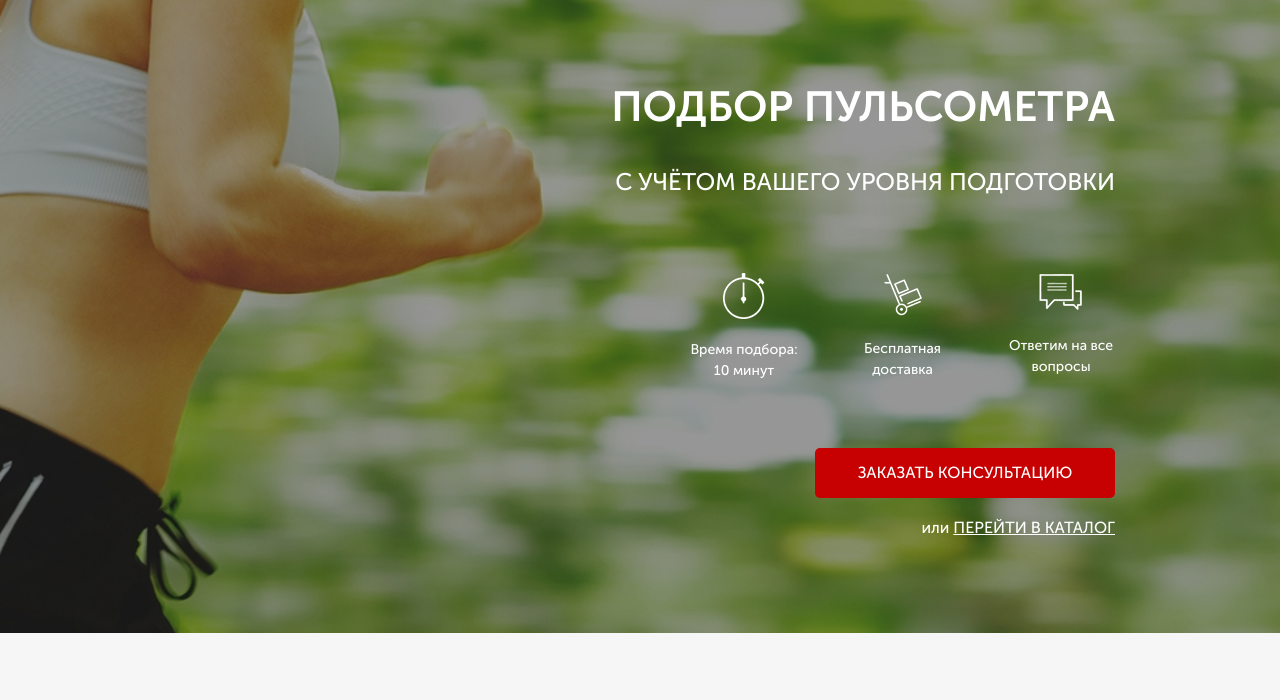
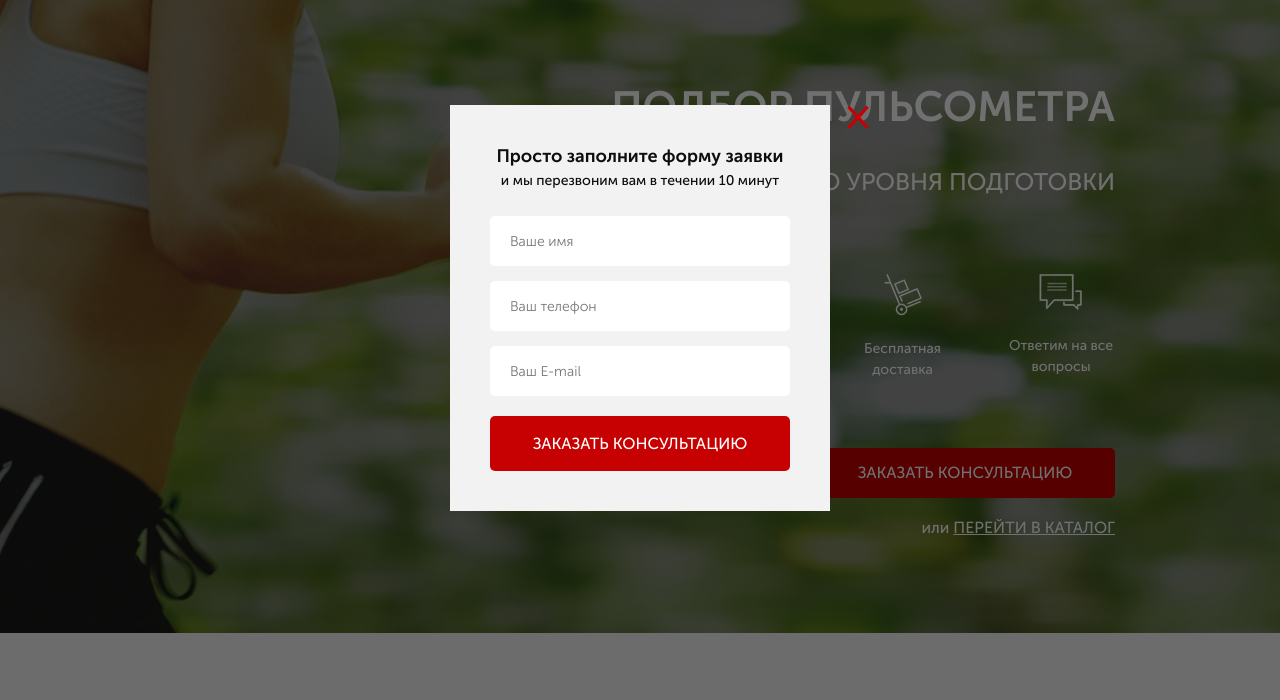
Before and after one commit to d3rry/RunSmart, a website: page src/index.html in a window 1280 px wide. Both pictures are taken after a click on the button "ЗАКАЗАТЬ ЗВОНОК". Shown: the part 92-792 px from the top of the page. Drawn offline with nearby package versions, Linux system fonts and the light colour scheme.

Commit message:
added modal windows

```diff
--- a/src/index.html
+++ b/src/index.html
@@ -25,7 +25,7 @@
                     <a href='tel:+74999228974' class="header__phone">
                         +7 (499) 922-89-74
                     </a>
-                    <button class="button">заказать звонок</button>
+                    <button data-modal="consultation" class="button">заказать звонок</button>
                 </div>
             </header>
             <div class="promo__wrapper">
@@ -48,7 +48,7 @@
                         на все вопросы
                     </div>
                 </div>
-                <button class="button button_main">заказать кОНСУЛЬТАЦИЮ</button>
+                <button data-modal="consultation" class="button button_main">заказать кОНСУЛЬТАЦИЮ</button>
                 <div class="promo__link">
                     или
                     <a href="#">ПЕРЕЙТИ В КАТАЛОГ</a>
@@ -152,7 +152,7 @@
                     <div class="catalog-item__wrapper">
                         <div class="catalog-item__content catalog-item__content_active">
                             <img src="img/pulsometr.png" alt="pulsometr" class="catalog-item__img">
-                            <div class="catalog-item__subtitle">Пульсометр Polar FT1</div>
+                            <div class="catalog-item__subtitle">Пульсометр Polar FT2</div>
                             <div class="catalog-item__descr">Для первых шагов в тренировках, основанных на сердечном ритме</div>
                             <a href="" class="catalog-item__link">ПОДРОБНЕЕ</a>
                         </div>
@@ -167,8 +167,8 @@
                     <hr>
                     <div class="catalog-item__footer">
                         <div class="catalog-item__prices">
-                            <div class="catalog-item__old-price">4 750 руб.</div>
-                            <div class="catalog-item__price">4 500 руб.</div>
+                            <div class="catalog-item__old-price">4 850 руб.</div>
+                            <div class="catalog-item__price">4 600 руб.</div>
                         </div>
                         <button class="button button_mini">КУПИТЬ</button>
                     </div>
@@ -177,7 +177,7 @@
                     <div class="catalog-item__wrapper">
                         <div class="catalog-item__content catalog-item__content_active">
                             <img src="img/pulsometr.png" alt="pulsometr" class="catalog-item__img">
-                            <div class="catalog-item__subtitle">Пульсометр Polar FT1</div>
+                            <div class="catalog-item__subtitle">Пульсометр Polar FT3</div>
                             <div class="catalog-item__descr">Для первых шагов в тренировках, основанных на сердечном ритме</div>
                             <a href="" class="catalog-item__link">ПОДРОБНЕЕ</a>
                         </div>
@@ -192,7 +192,7 @@
                     <hr>
                     <div class="catalog-item__footer">
                         <div class="catalog-item__prices">
-                            <div class="catalog-item__old-price">4 750 руб.</div>
+                            <div class="catalog-item__old-price">5 000 руб.</div>
                             <div class="catalog-item__price">4 500 руб.</div>
                         </div>
                         <button class="button button_mini">КУПИТЬ</button>
@@ -400,6 +400,38 @@
         </div>
     </footer>
 
+    <div class="overlay">
+        <div class="modal" id="consultation">
+            <div class="modal__close">&times;</div>
+            <div class="modal__subtitle">Просто заполните форму заявки</div>
+            <div class="modal__descr">и мы перезвоним вам в течении 10 минут</div>
+            <form class="feed-form feed-form_mt25" action="#">
+                <input name="name" required placeholder="Ваше имя" type="text">
+                <input name="phone" required placeholder="Ваш телефон" type="number">
+                <input name="email" required  placeholder="Ваш E-mail" type="email">
+                <button class="button button_submit">заказать кОНСУЛЬТАЦИЮ</button>
+            </form>
+        </div>
+
+        <div class="modal" id="order">
+                <div class="modal__close">&times;</div>
+                <div class="modal__subtitle">Ваш заказ:</div>
+                <div class="modal__descr">Пульсометр Polar FT1</div>
+                <form class="feed-form feed-form_mt25" action="#">
+                    <input name="name" required placeholder="Ваше имя" type="text">
+                    <input name="phone" required placeholder="Ваш телефон" type="number">
+                    <input name="email" required  placeholder="Ваш E-mail" type="email">
+                    <button class="button button_submit">Купить</button>
+                </form>
+        </div>
+
+        <div class="modal modal_mini" id="thanks">
+                <div class="modal__close">&times;</div>
+                <div class="modal__subtitle">Спасибо за вашу заявку!</div>
+                <div class="modal__descr">Наш менеджер свяжется с вами в ближайшее время!</div>
+        </div>
+    </div>
+
     <script type="text/javascript" src="//code.jquery.com/jquery-1.11.0.min.js"></script>
     <script type="text/javascript" src="//code.jquery.com/jquery-migrate-1.2.1.min.js"></script>
     <script src="js/slick.min.js"></script>
--- a/src/js/script.js
+++ b/src/js/script.js
@@ -32,4 +32,21 @@ $(document).ready(function(){
 
     toggleSlide('.catalog-item__link');
     toggleSlide('.catalog-item__back');
+
+    // Modal
+
+    $('[data-modal=consultation]').on('click', function() {
+        $('.overlay, #consultation').fadeIn();
+    });
+
+    $('.modal__close').on('click', function() {
+        $('.overlay, #consultation, #thanks, #order').fadeOut();
+    });
+
+    $('.button_mini').each(function(i) {
+        $(this).on('click', function() {
+            $('#order .modal__descr').text($('.catalog-item__subtitle').eq(i).text());
+            $('.overlay, #order').fadeIn();
+        })
+    })
 });
--- a/src/sass/blocks/_forms.scss
+++ b/src/sass/blocks/_forms.scss
@@ -17,4 +17,7 @@
             margin-bottom: 20px;
         }
     }
+    &_mt25 {
+        margin-top: 25px;
+    }
 }
--- /dev/null
+++ b/src/sass/blocks/_modal.scss
@@ -0,0 +1,46 @@
+.overlay {
+    display: none;
+    position: fixed;
+    width: 100%;
+    height: 100%;
+    top: 0;
+    background-color: rgba(0, 0, 0, 0.56);
+}
+.modal {
+    position: absolute;
+    top: 50%;
+    left: 50%;
+    transform: translate(-50%, -50%);
+    width: 380px;
+    min-height: 400px;
+    background-color: #f2f2f2;
+    padding: 38px 40px 40px 40px;
+    &__close {
+        cursor: pointer;
+        position: absolute;
+        top: 0;
+        right: -40px;
+        font-size: 41px;
+        line-height: 21px;
+        color: $main-color;
+    }
+    &__subtitle {
+        text-align: center;
+        color: #0d0d0d;
+        font-size: 18px;
+        font-weight: 700;
+    }
+    &__descr {
+        text-align: center;
+        color: #0d0d0d;
+        font-size: 14px;
+        font-weight: 500;
+    }
+    &_mini {
+        min-height: 140px;
+    }
+}
+
+#consultation, #order, #thanks {
+    display: none;
+}
--- a/src/sass/style.scss
+++ b/src/sass/style.scss
@@ -17,3 +17,4 @@
 @import 'blocks/catalog';
 @import 'blocks/feedback';
 @import 'blocks/footer';
+@import 'blocks/modal';
```
Also changed, not shown: src/css/style.min.css.
